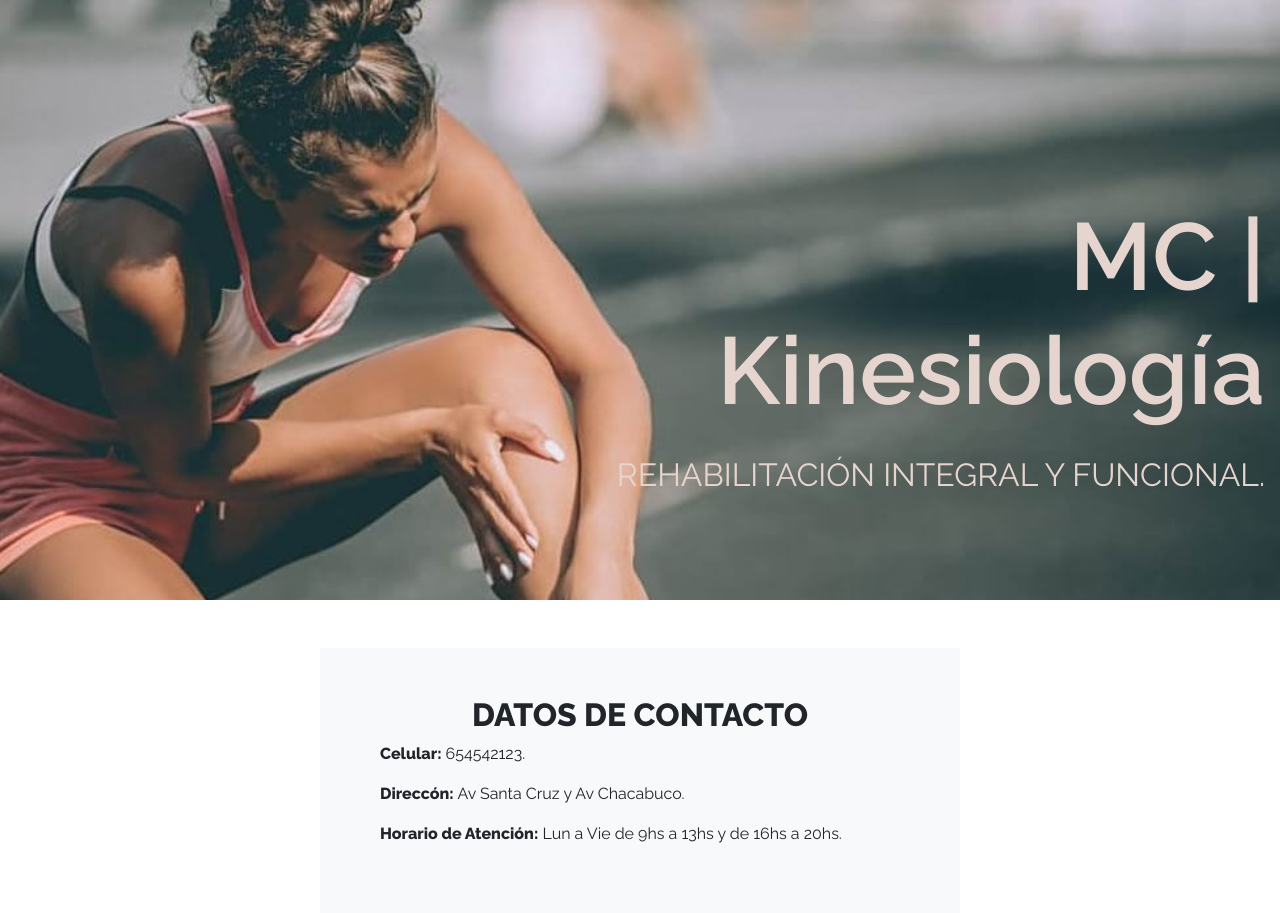
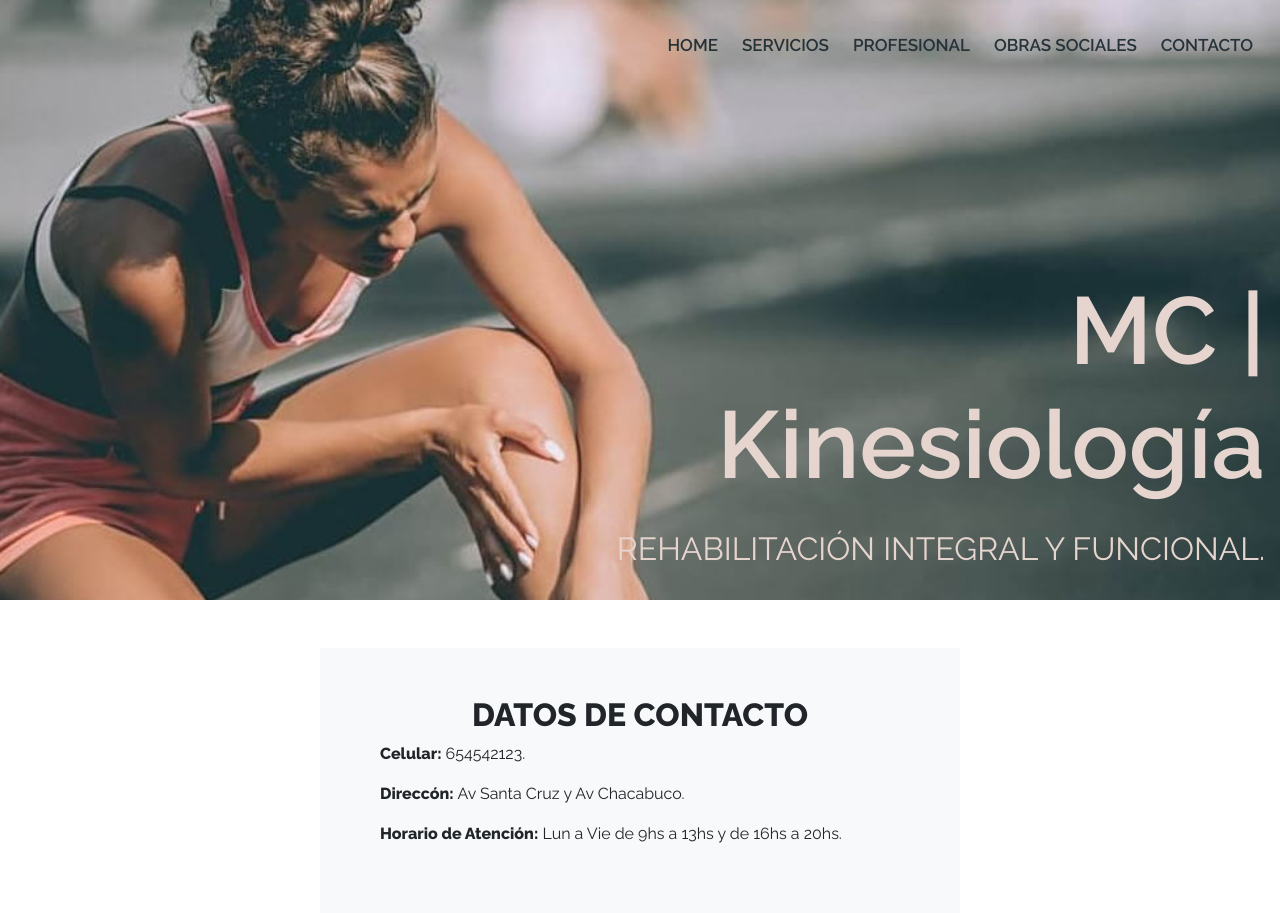
Before and after one commit to mayrachiotta/MayraChiotta, a website: page pages/contacto.html in a window 1280 px wide. Shown: the top 913 px of the page. Drawn offline with nearby package versions, Linux system fonts and the light colour scheme.

Commit message:
modificaciones menu

```diff
--- a/pages/contacto.html
+++ b/pages/contacto.html
@@ -50,6 +50,16 @@
                 </ul>
             </div>
         </div>
+        <nav class="nav">
+            <ul class="nav_links">
+                <li><a href="../index.html">HOME</a></li>
+                <li><a href="./servicios.html">SERVICIOS</a></li>
+                <li><a href="./profesional.html">PROFESIONAL</a></li>
+                <li><a href="./obrassociales.html">OBRAS SOCIALES</a></li>
+                <li><a href="./contacto.html">CONTACTO</a></li>
+            </ul>
+        </nav>
+
         <h1 class="header_title">MC | <br> Kinesiología</h1>
         <h2 class="header_title2"> Rehabilitación Integral y Funcional.</h2>
     </header>
```
